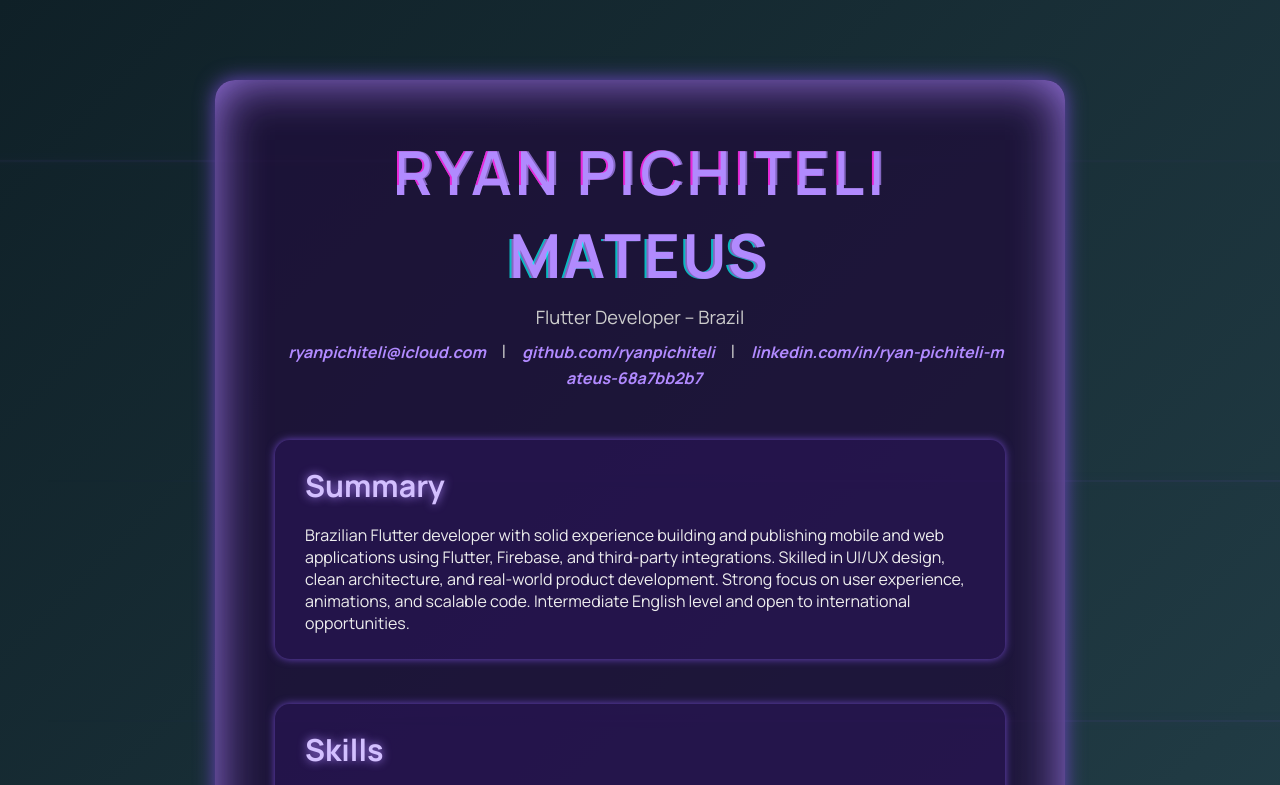
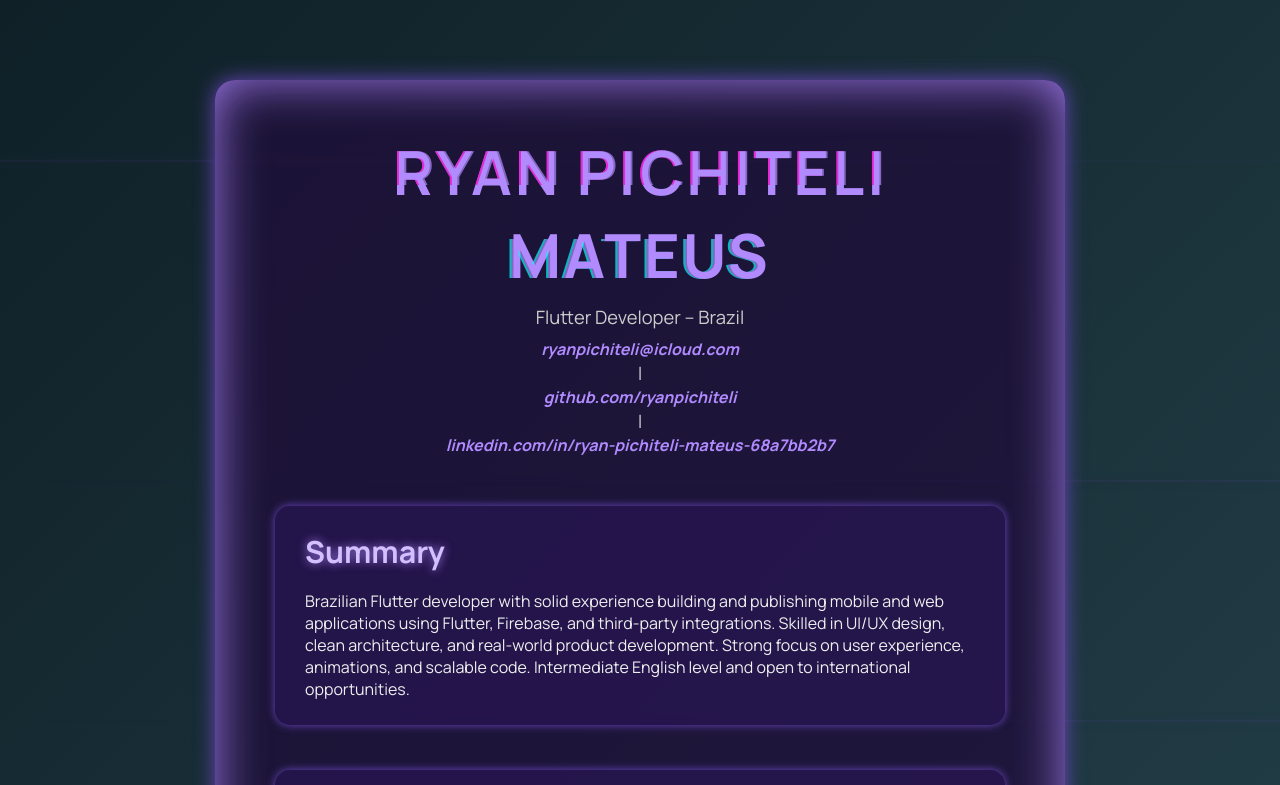
Before and after one commit to ryanpichiteli/resume, a plain HTML site: page index.html in a window 1280 px wide. Shown: the top 785 px of the page. Drawn offline with Linux system fonts and the light colour scheme.

Commit message:
Update index.html

```diff
--- a/index.html
+++ b/index.html
@@ -241,14 +241,9 @@
     transform: translateZ(0) translateY(0);
   }
   a.link {
-  color: #b18aff;
-  font-style: italic;
-  font-size: 1rem;
-  text-decoration: none;
-  transition: color 0.3s ease;
-  word-break: break-all;       /* Adicione isto */
-  overflow-wrap: anywhere;     /* Ou isto para navegadores modernos */
+  display: block;
 }
+
 
   @media (max-width: 700px) {
     .container {
```
